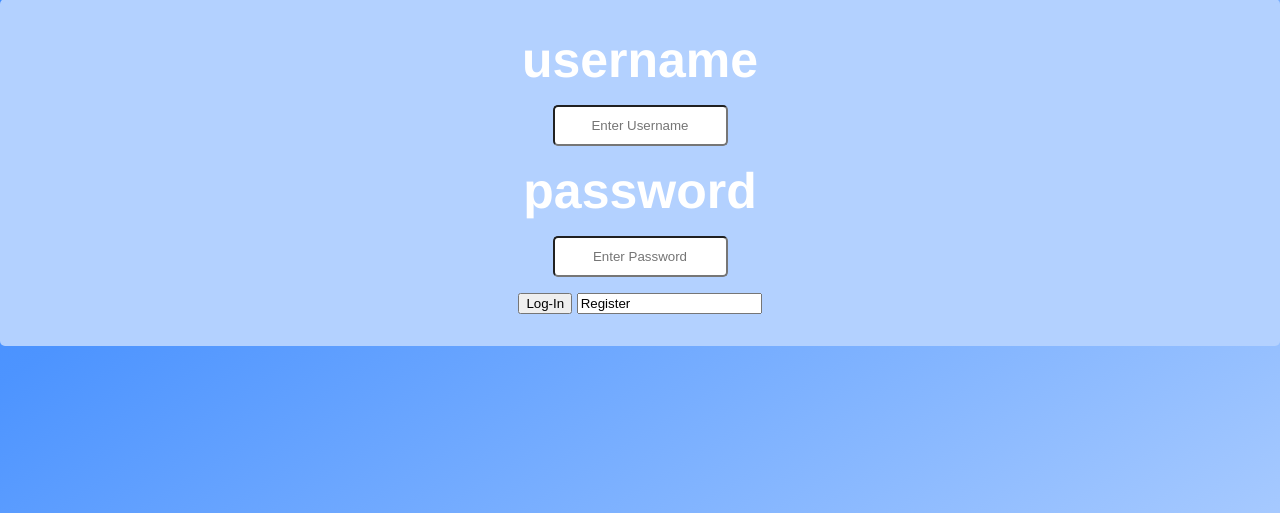
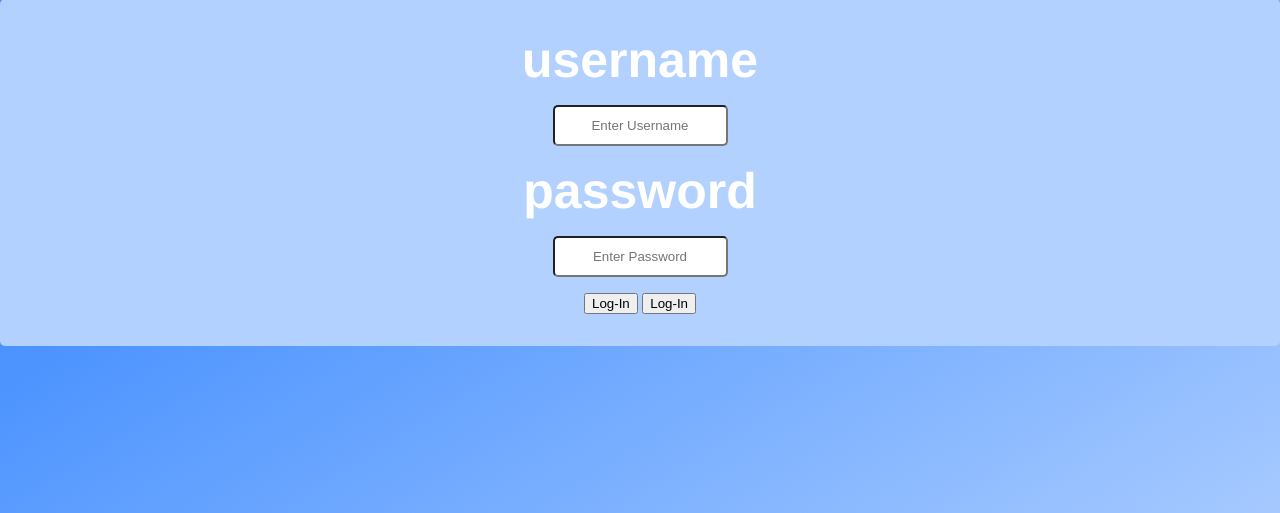
Before and after one commit to jackierose/Deductio-with-php-1480451880677, a PHP site: page / in a window 1280 px wide. Shown: the part 205-718 px from the top of the page. Run offline with PHP 8.4, Linux system fonts and the light colour scheme; some web fonts are replaced.

Commit message:
screw this

```diff
--- a/index.php
+++ b/index.php
@@ -29,7 +29,7 @@
         <p>
         <div class="buttonHolder">
         <input id="button" type="submit" name="submit" value="Log-In" >
-				<input id="button" type="register" name="register" value="Register" >
+				<input id="button" type="submit" name="submit" value="Log-In" >
   			</div>
       </p>
         </div>
```
